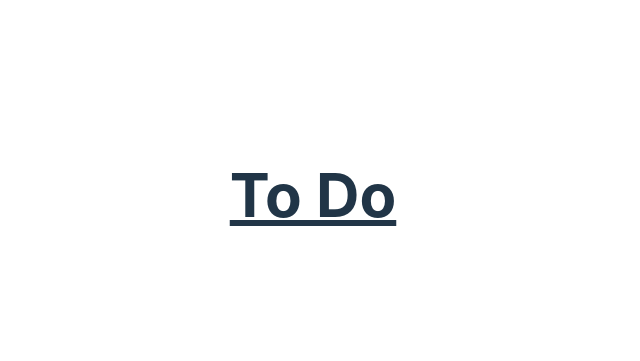
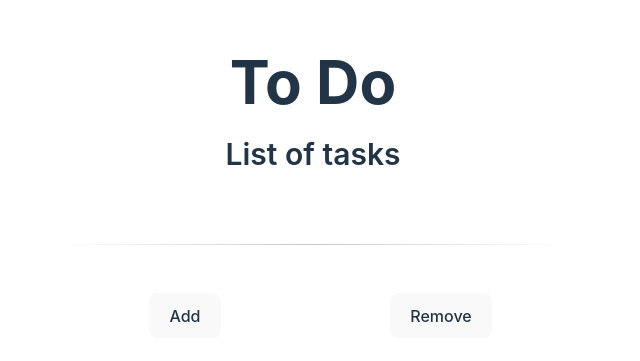
Before and after one commit to niki4etoo/todo, a React (Vite) app: page / in a window 1280 px wide. Shown: the part 205-566 px from the top of the page, without its empty margins (327-967 px from the left). Built offline with nearby package versions, Linux system fonts and the light colour scheme.

Commit message:
added two buttons (add/remove)

```diff
--- a/src/App.tsx
+++ b/src/App.tsx
@@ -1,11 +1,36 @@
 import './App.css'
+
+
 
 function App() {
 
+
+
   return (
-    <>
-      <h1 className='text-6xl font-bold underline'>To Do</h1>
-    </>
+    <div className='container mx-auto px-4'>
+      <h1 className='text-6xl font-bold'>To Do</h1>
+      <h3 className='text-3xl font-semibold py-6 divide-y-0 divide-slate-800'>List of tasks</h3>
+      <hr className="my-12 h-px border-t-0 bg-transparent bg-gradient-to-r from-transparent via-neutral-800 to-transparent opacity-25 dark:opacity-100" />
+      <div className='flex'>
+        <div className='flex-initial w-64'>
+          <button className='hover:text-opacity-80 hover:border-slate-800' onClick={() => {
+            console.log(`add new task`)
+
+          }}>
+            Add
+          </button>
+        </div>
+        <div className='flex-initial w-64'>
+          <button className='hover:text-opacity-80 hover:border-slate-800' onClick={() => {
+            console.log(`remove new task`)
+
+          }}>
+            Remove
+          </button>
+        </div>
+      </div>
+
+    </div>
   )
 }
 
```
